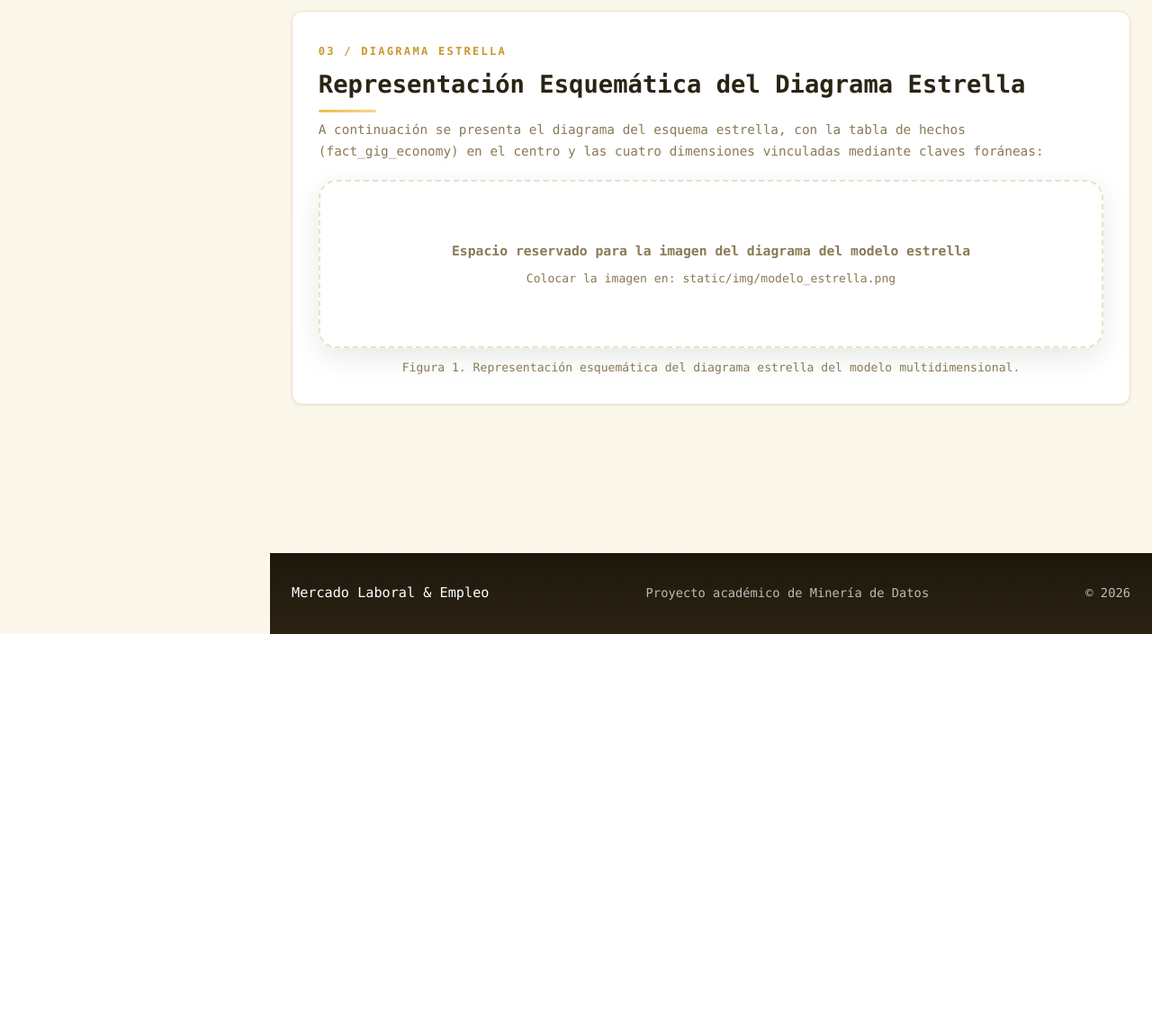
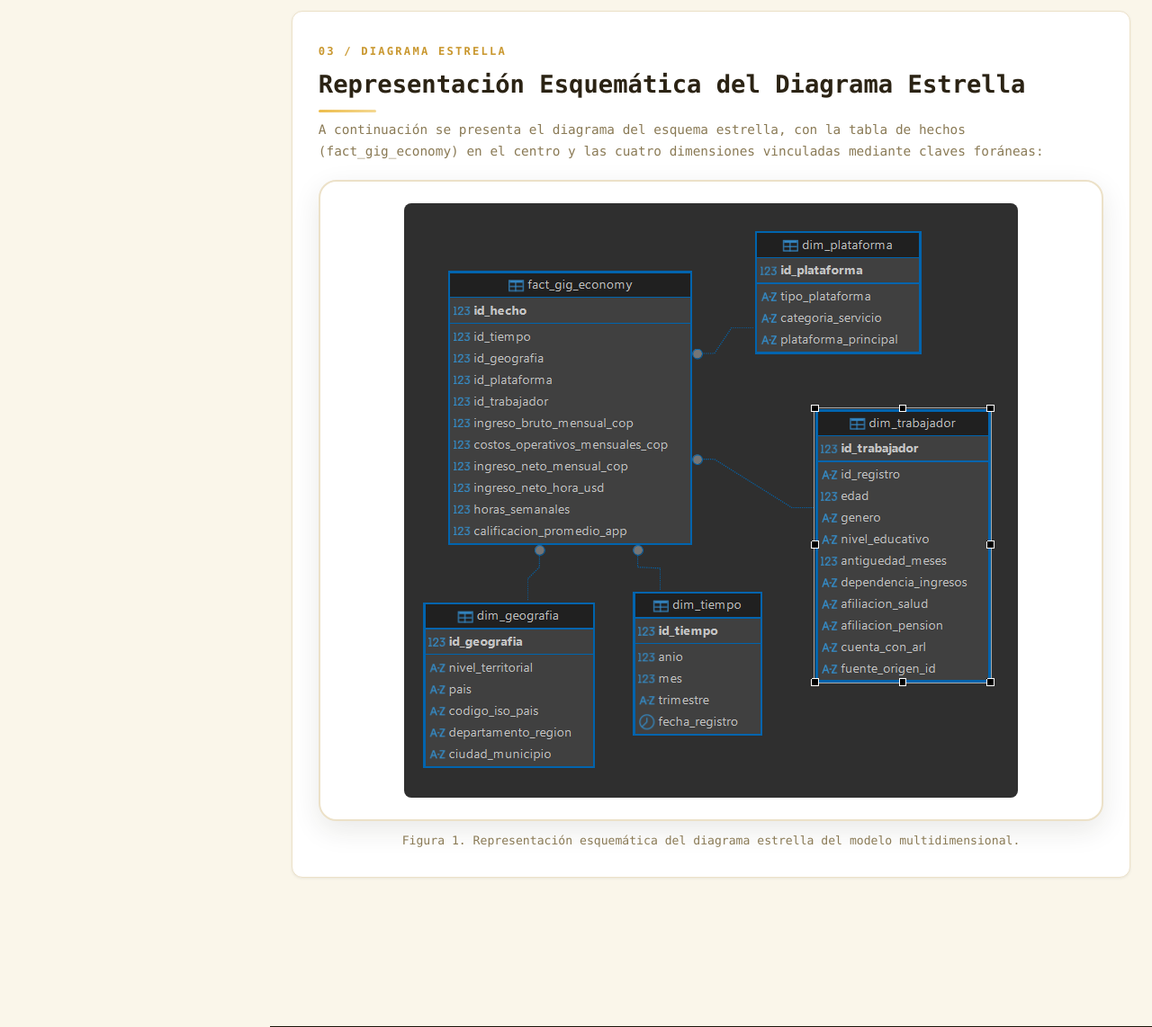
Before and after one commit to martindaniel77/MercadoLaboralyEmpleo, a Flask app: page /etapa-5/modelo-estrella in a window 1280 px wide. Shown: the part 2654-3796 px from the top of the page at 90% size. Before the commit the page ends 3359 px from the top, so only its background shows below. Run offline with Flask 3, Linux system fonts and the light colour scheme.

Commit message:
Retoque final xd

```diff
--- a/templates/etapa5_modelo_estrella.html
+++ b/templates/etapa5_modelo_estrella.html
@@ -183,13 +183,10 @@
 
             <figure style="margin: 0;">
                 <div class="panel"
-                    style="text-align: center; padding: 4rem 2rem; border: 2px dashed var(--color-border); background: var(--color-surface);">
-                    <p style="margin: 0 0 0.5rem 0; color: var(--color-text-muted); font-size: 0.92rem; font-weight: 600;">
-                        Espacio reservado para la imagen del diagrama del modelo estrella
-                    </p>
-                    <p style="margin: 0; color: var(--color-text-muted); font-size: 0.82rem;">
-                        Colocar la imagen en: <code>static/img/modelo_estrella.png</code>
-                    </p>
+                    style="text-align: center; padding: 1.5rem; border: 2px solid var(--color-border); background: var(--color-surface);">
+                    <img src="{{ url_for('static', filename='img/modelo_estrella.png') }}"
+                        alt="Diagrama del modelo estrella del Data Warehouse gig_economy_db"
+                        style="max-width: 100%; height: auto; display: block; margin: 0 auto; border-radius: 8px;">
                 </div>
                 <figcaption style="margin-top: 0.7rem; font-size: 0.82rem; color: var(--color-text-muted); text-align: center;">
                     Figura 1. Representación esquemática del diagrama estrella del modelo multidimensional.
```
Also changed, not shown: static/img/modelo_estrella.png (added).
